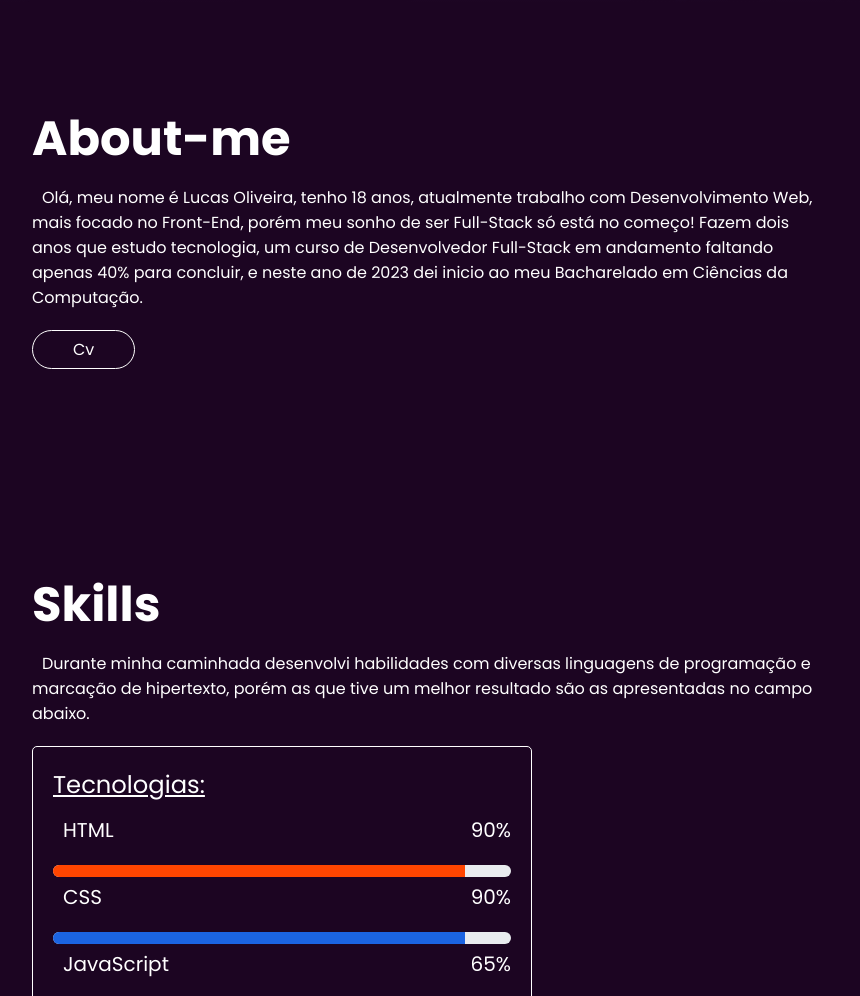
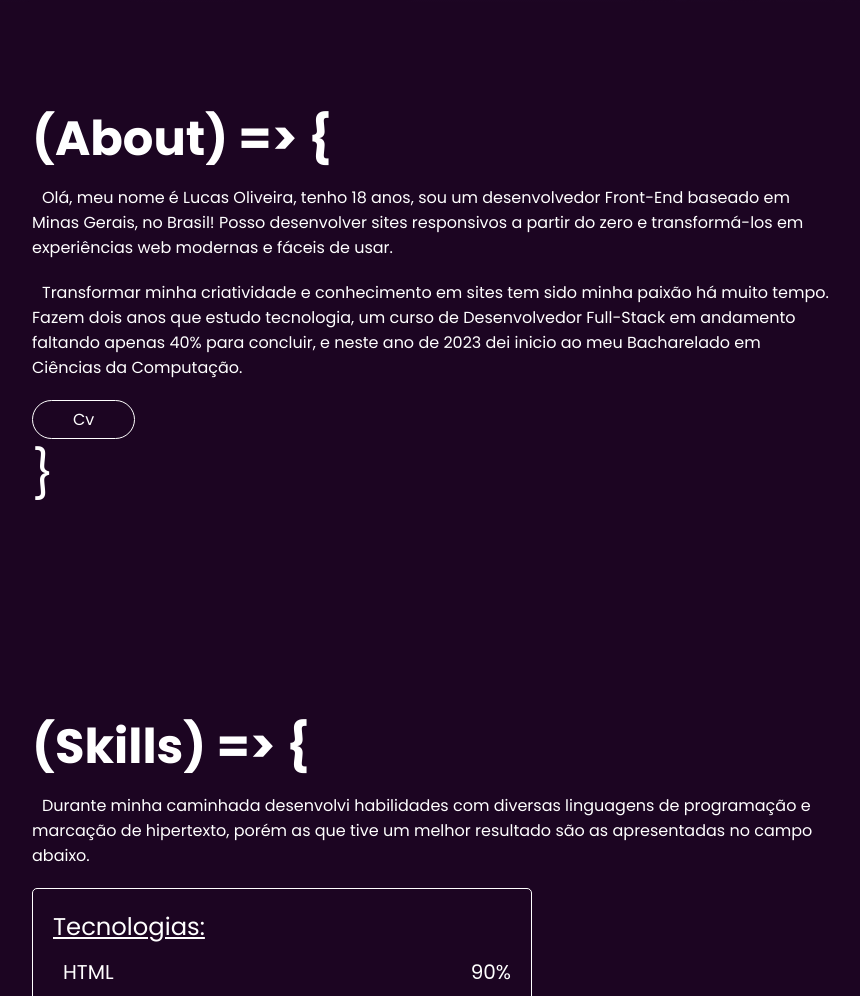
Before and after one commit to Lucas-Jav/PortfolioLucasOliveira, a website with bundled scripts: page index.html in a window 1280 px wide. Shown: the part 797-1793 px from the top of the page, without its empty margins (208-1068 px from the left). Built offline with nearby package versions, Linux system fonts and the light colour scheme.

Commit message:
:lipstick: feat: Estilização CSS das sessoes

```diff
--- a/index.html
+++ b/index.html
@@ -7,6 +7,7 @@
     <meta name="viewport" content="width=device-width, initial-scale=1.0">
     <link rel="stylesheet" href="./src/css/style.css">
     <script src="./src/js/index.js" defer type="module"></script>
+    <link href="https://unpkg.com/aos@2.3.1/dist/aos.css" rel="stylesheet">
     <title>Lucas Oliveira</title>
 </head>
 
@@ -19,6 +20,7 @@
         <ul id="nav">
             <li><a href="#home" class="active">Home</a></li>
             <li><a href="#about">About</a></li>
+            <li><a href="#skills">Skills</a></li>
             <li><a href="#work">Work</a></li>
             <li><a href="#contract">Contract</a></li>
         </ul>
@@ -27,75 +29,94 @@
         <img src="./src/assets/stars.png" alt="stars-img" loading="lazy" id="stars">
         <img src="./src/assets/moon.png" alt="moon-img" loading="lazy" id="moon">
         <img src="./src/assets/mountains_behind.png" alt="mountains_behind-img" loading="lazy" id="mountains_behind">
-        <h2 id="text">Portfólio</h2>
+        <h2 id="text">Bem Vindo</h2>
         <a href="#sec" id="btn">Explore</a>
         <img src="./src/assets/mountains_front.png" alt="mountains_front-img" loading="lazy" id="mountains_front">
     </section>
-    <div class="containerAll">
-        <div class="sec" id="sec">
-            <h2 id="about">About-me</h2>
-            <p>Olá, meu nome é Lucas Oliveira, tenho 18 anos, atualmente trabalho com Desenvolvimento Web,
-            mais focado no Front-End, porém meu sonho de ser Full-Stack só está no começo! Fazem dois
-            anos que estudo tecnologia, um curso de Desenvolvedor Full-Stack em andamento faltando apenas 40% para concluir, e neste ano de 2023 dei inicio
-            ao meu Bacharelado em Ciências da Computação.
+    <div class="containerAll" id="sec">
+        <div class="sec" id="about">
+            <h2 data-aos="fade-up" data-aos-duration="1000">About</h2>
+            <p data-aos="fade-up" data-aos-duration="1100">Olá, meu nome é Lucas Oliveira, tenho 18 anos, sou um
+                desenvolvedor Front-End baseado em Minas Gerais, no Brasil! Posso desenvolver sites responsivos a partir
+                do zero e transformá-los em experiências web modernas e fáceis de usar.
             </p>
-            <a href="./src/assets/Lucas oliveira.pdf" target="_blank">Cv</a>
+            <p data-aos="fade-up" data-aos-duration="1200">Transformar minha criatividade e conhecimento em sites tem sido minha paixão há muito tempo. Fazem dois
+                anos que estudo tecnologia, um curso de Desenvolvedor Full-Stack em andamento faltando apenas 40% para
+                concluir, e neste ano de 2023 dei inicio ao meu Bacharelado em Ciências da Computação.</p>
+            <a href="./src/assets/Lucas oliveira.pdf" target="_blank" data-aos="fade-up" data-aos-duration="1300">Cv</a>
         </div>
-        <div class="sec">
-            <h2 id="about">Skills</h2>
-            <p>Durante minha caminhada desenvolvi habilidades
+        <div class="sec" id="skills">
+            <h2 data-aos="fade-up" data-aos-duration="1000">Skills</h2>
+            <p data-aos="fade-up" data-aos-duration="1100">Durante minha caminhada desenvolvi habilidades
                 com diversas linguagens de programação e marcação
                 de hipertexto, porém as que tive um melhor
                 resultado são as apresentadas no campo abaixo.
             </p>
-            <div class="contentAbilidades">
+            <div class="contentAbilidades" data-aos="fade-up" data-aos-duration="1200">
                 <legend>Tecnologias:</legend>
                 <div class="content1">
                     <p class="html">HTML</p>
                     <p class="html">90%</p>
                 </div>
                 <div class="progress">
-                    <div class="progress-bar" role="progressbar" aria-label="Basic example" style="width: 90%; background-color: orangered;" aria-valuenow="90" aria-valuemin="0" aria-valuemax="100"></div>
+                    <div class="progress-bar" role="progressbar" aria-label="Basic example"
+                        style="width: 90%; background-color: orangered;" aria-valuenow="90" aria-valuemin="0"
+                        aria-valuemax="100"></div>
                 </div>
                 <div class="content1">
                     <p class="css">CSS</p>
                     <p class="css">90%</p>
                 </div>
                 <div class="progress">
-                    <div class="progress-bar" role="progressbar" aria-label="Basic example" style="width: 90%; background-color: rgb(27, 100, 226);" aria-valuenow="90" aria-valuemin="0" aria-valuemax="100"></div>
+                    <div class="progress-bar" role="progressbar" aria-label="Basic example"
+                        style="width: 90%; background-color: rgb(27, 100, 226);" aria-valuenow="90" aria-valuemin="0"
+                        aria-valuemax="100"></div>
                 </div>
                 <div class="content1">
                     <p class="js">JavaScript</p>
                     <p class="js">65%</p>
                 </div>
                 <div class="progress">
-                    <div class="progress-bar" role="progressbar" aria-label="Basic example" style="width: 65%; background-color: yellow;" aria-valuenow="65" aria-valuemin="0" aria-valuemax="100"></div>
+                    <div class="progress-bar" role="progressbar" aria-label="Basic example"
+                        style="width: 65%; background-color: yellow;" aria-valuenow="65" aria-valuemin="0"
+                        aria-valuemax="100"></div>
                 </div>
                 <div class="content1">
                     <p class="scss">Scss</p>
                     <p class="scss">95%</p>
                 </div>
                 <div class="progress">
-                    <div class="progress-bar" role="progressbar" aria-label="Basic example" style="width: 95%; background-color: violet;" aria-valuenow="95" aria-valuemin="0" aria-valuemax="100"></div>
+                    <div class="progress-bar" role="progressbar" aria-label="Basic example"
+                        style="width: 95%; background-color: violet;" aria-valuenow="95" aria-valuemin="0"
+                        aria-valuemax="100"></div>
                 </div>
                 <div class="content1">
                     <p class="botstr">Bootstrap</p>
                     <p class="botstr">90%</p>
                 </div>
                 <div class="progress">
-                    <div class="progress-bar" role="progressbar" aria-label="Basic example" style="width: 90%; background-color: purple;" aria-valuenow="90" aria-valuemin="0" aria-valuemax="100"></div>
+                    <div class="progress-bar" role="progressbar" aria-label="Basic example"
+                        style="width: 90%; background-color: purple;" aria-valuenow="90" aria-valuemin="0"
+                        aria-valuemax="100"></div>
                 </div>
                 <div class="content1">
                     <p class="botstr">Git & GitHub</p>
                     <p class="botstr">90%</p>
                 </div>
                 <div class="progress">
-                    <div class="progress-bar" role="progressbar" aria-label="Basic example" style="width: 90%; background-color: rgb(0, 0, 0);" aria-valuenow="90" aria-valuemin="0" aria-valuemax="100"></div>
+                    <div class="progress-bar" role="progressbar" aria-label="Basic example"
+                        style="width: 90%; background-color: rgb(0, 0, 0);" aria-valuenow="90" aria-valuemin="0"
+                        aria-valuemax="100"></div>
                 </div>
             </div>
-            <button id="wakatimeShow">Wakatime</button>
+            <button id="wakatimeShow" data-aos="fade-up" data-aos-duration="1200">Wakatime</button>
         </div>
     </div>
+
+    <script src="https://unpkg.com/aos@2.3.1/dist/aos.js"></script>
+    <script>
+        AOS.init();
+    </script>
 </body>
 
 </html>
--- a/src/js/components/menu-navbar.js
+++ b/src/js/components/menu-navbar.js
@@ -11,6 +11,7 @@ export function showMenu() {
         <ul>
             <li><a href="#home" class="close">Home</a></li>
             <li><a href="#about" class="close">About</a></li>
+            <li><a href="#skills">Skills</a></li>
             <li><a href="#work" class="close">Work</a></li>
             <li><a href="#contract" class="close">Contract</a></li>
         </ul>`
--- a/src/js/index.js
+++ b/src/js/index.js
@@ -3,7 +3,7 @@ import { showWakatime } from "./components/modal-wakatime.js";
 
 const body = document.querySelector('body');
 
-if (body.clientWidth <= 768) {
+if (body.clientWidth <= 1024) {
     document.querySelector('#nav').remove();
 
     const label = document.createElement('label');
@@ -33,6 +33,7 @@ let mountains_behind = document.getElementById('mountains_behind');
 let text = document.getElementById('text');
 let btn = document.getElementById('btn');
 let mountains_front = document.getElementById('mountains_front');
+let header = document.querySelector('header');
 
 window.addEventListener('scroll', () => {
     let value = window.scrollY;
@@ -44,6 +45,7 @@ window.addEventListener('scroll', () => {
     text.style.marginRight = `${value * 4}px`;
     text.style.marginTop = `${value * 1.5}px`;
     btn.style.marginTop = `${value * 1.5}px`;
+    header.style.marginTop = `${value * 0.5}px`;
 });
 
 const btnWakatime = document.querySelector('#wakatimeShow');
--- a/src/scss/pages/index.scss
+++ b/src/scss/pages/index.scss
@@ -244,6 +244,16 @@ div.menu-modal {
             background-color: $white;
             border-radius: 5px;
             overflow-y: scroll;
+            animation: fadeIn 2s forwards;
+
+            @keyframes fadeIn {
+                0% {
+                    transform: translateY(1000px);
+                }
+                100% {
+                    transform: translateY(0px);
+                }
+            }
 
             @media (max-width: 768px) {
                 width: 100%;
@@ -331,6 +341,12 @@ div.containerAll {
         position: relative;
         padding: 100px;
 
+        &::after {
+            content: '}';
+            font-size: 3em;
+            color: $white;
+        }
+
 
         @media (max-width: 652px) {
             padding: 100px 30px;
@@ -340,6 +356,15 @@ div.containerAll {
             font-size: 3em;
             margin-bottom: 10px;
             color: $white;
+
+            &::after {
+                content: ') => {';
+
+            }
+
+            &::before {
+                content: '(';
+            }
         }
 
         p {
```
Also changed, not shown: src/assets/1674306522404.jpeg (added), src/assets/hero.png (added), src/assets/notbook.png (added), src/css/style.css, 1 other file.
